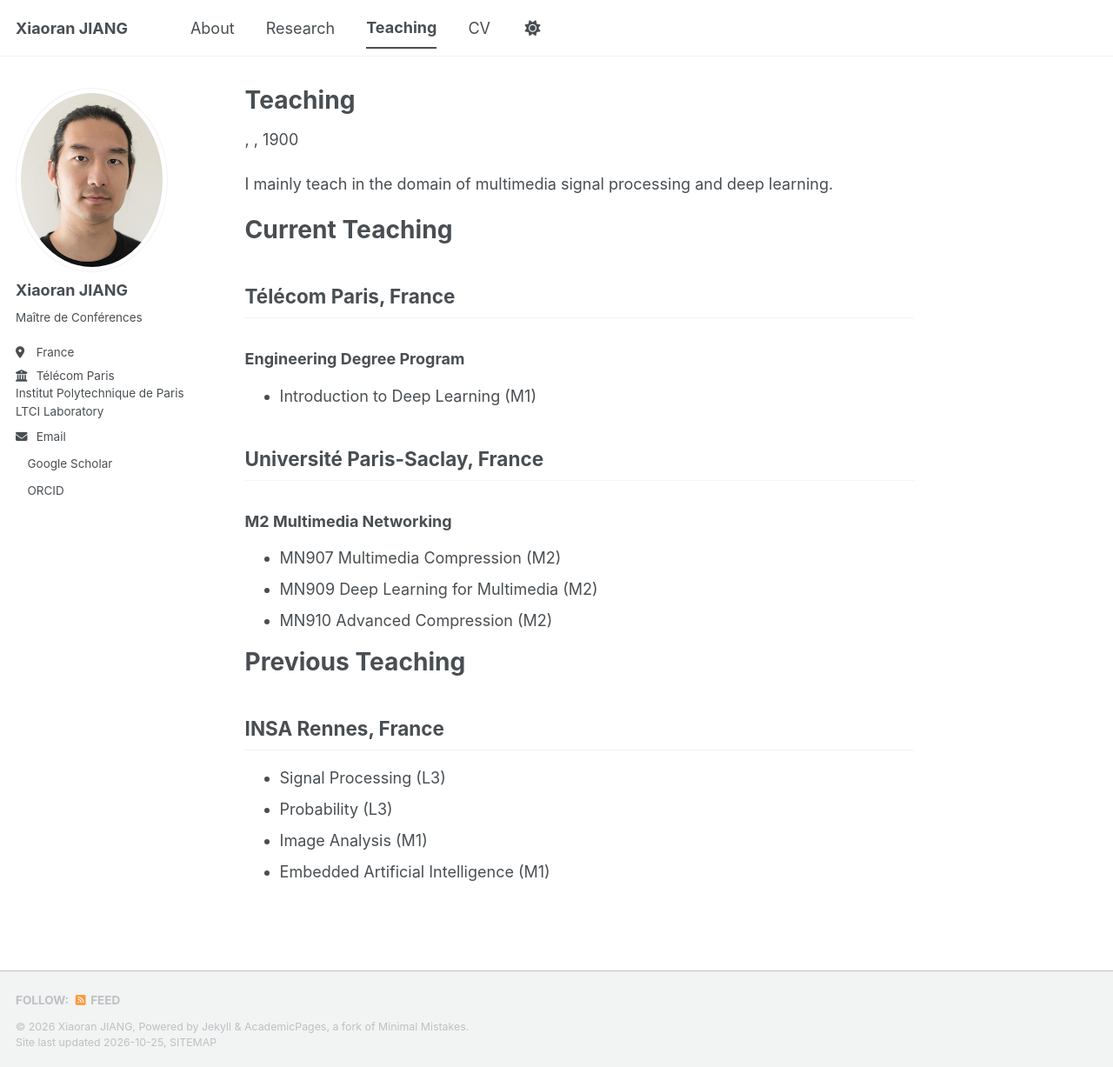
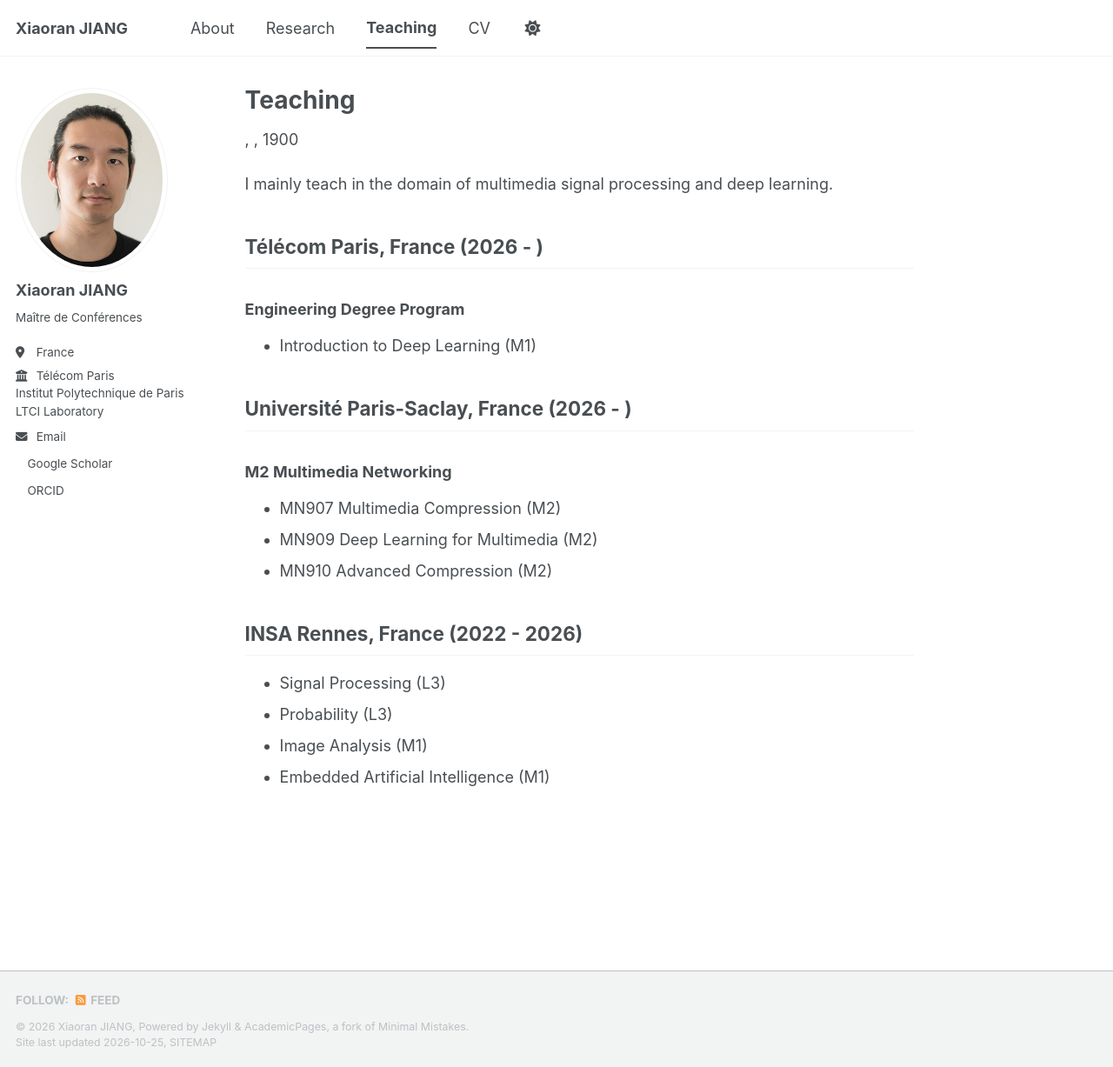
Before and after one commit to xiaoranjiang/xiaoranjiang.github.io, a Jekyll site: the page built from _pages/teaching.md, in a window 1280 px wide and 1227 px high. Shown: the whole window at 87% size. Built offline with Jekyll 4.4.1, drawn with Linux system fonts in a browser that asks for light colours; a style sheet for code colours, icons or effects is not loaded.

Commit message:
Update teaching.md

```diff
--- a/_pages/teaching.md
+++ b/_pages/teaching.md
@@ -6,22 +6,17 @@ permalink: /teaching/
 
 I mainly teach in the domain of multimedia signal processing and deep learning.
 
-Current Teaching
-======
-## Télécom Paris, France
+## Télécom Paris, France (2026 - )
 ### Engineering Degree Program
 - Introduction to Deep Learning (M1)
 
-## Université Paris-Saclay, France
+## Université Paris-Saclay, France (2026 - )
 ### M2 Multimedia Networking
 - MN907 Multimedia Compression (M2)
 - MN909 Deep Learning for Multimedia (M2)
 - MN910 Advanced Compression (M2)
 
-
-Previous Teaching
-======
-## INSA Rennes, France
+## INSA Rennes, France (2022 - 2026)
 - Signal Processing (L3)
 - Probability (L3)
 - Image Analysis (M1)
```
